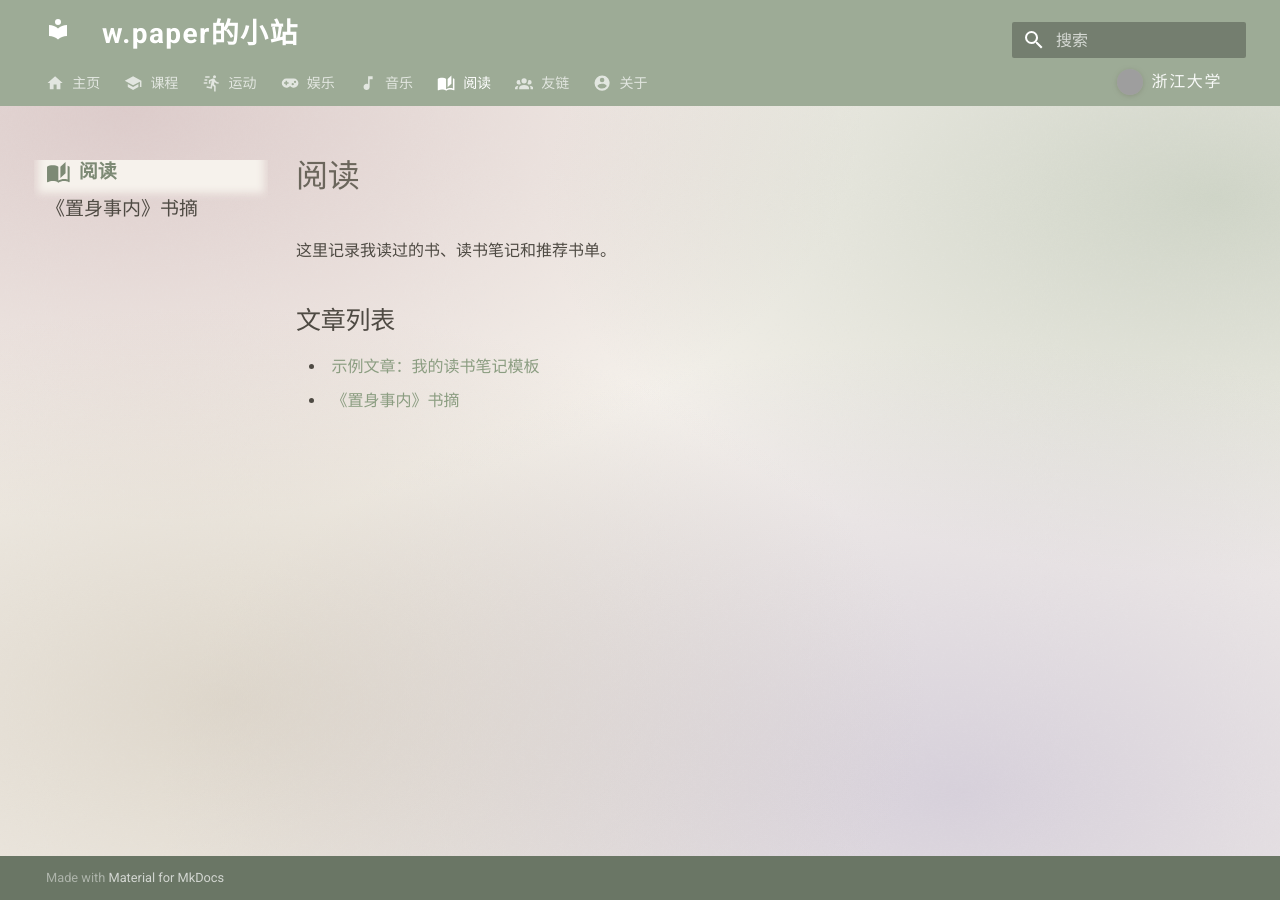
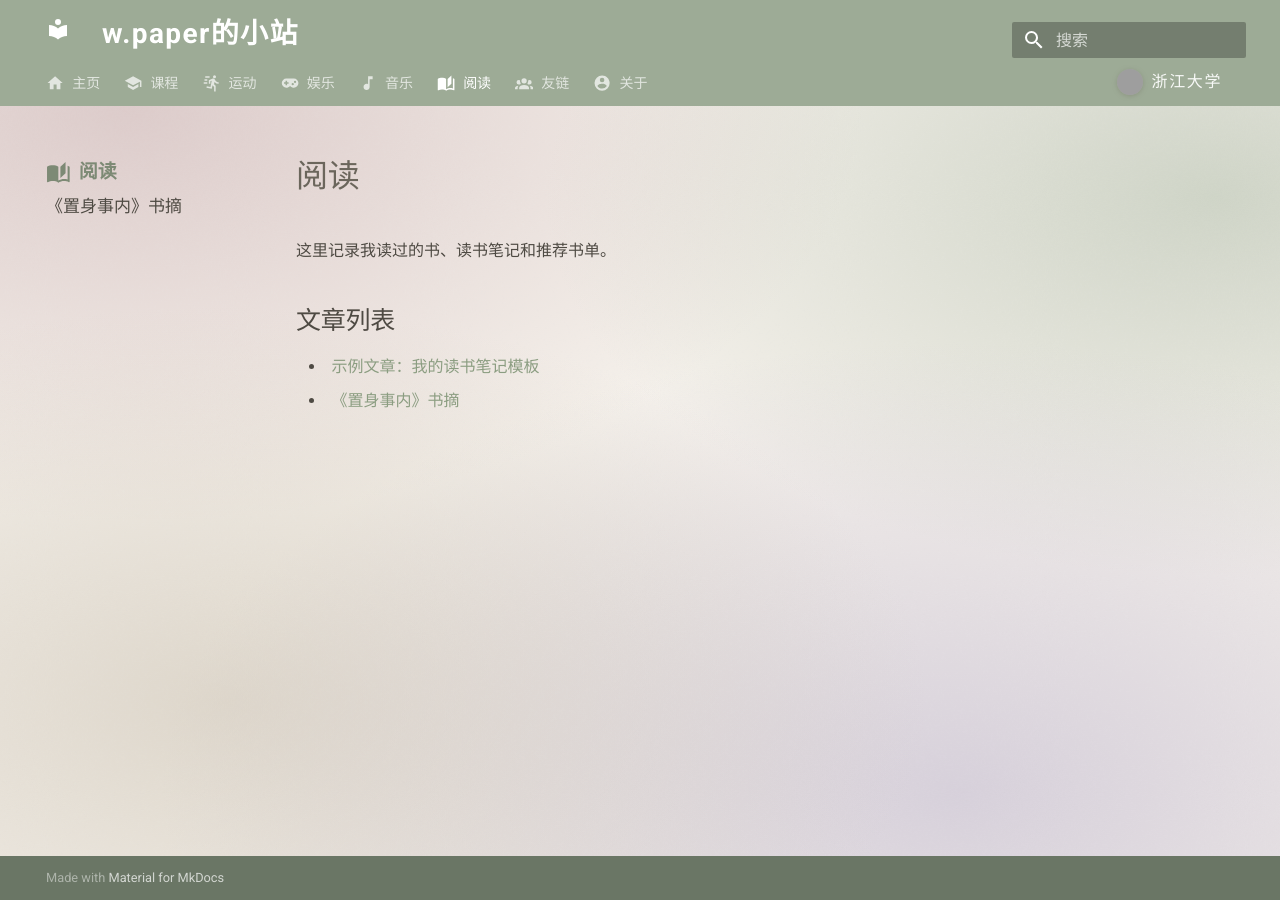
Before and after one commit to U-N-Owen-Ron/U-N-Owen-Ron.github.io, an MkDocs documentation site: the page built from docs/reading/index.md, in a window 1280 px wide. Built offline with MkDocs 1.6.1 and Material for MkDocs 9.7.7, drawn with Linux system fonts in a browser that asks for light colours; grey boxes are pictures that could not be loaded.

Commit message:
Sidebar: smaller nested links, warm-brown hover, remove sticky highlight

```diff
--- a/docs/assets/css/morandi.css
+++ b/docs/assets/css/morandi.css
@@ -140,3 +140,25 @@ html {
 body {
   overflow-x: hidden;
 }
+
+.md-nav__item--nested > .md-nav > .md-nav__list > .md-nav__item > .md-nav__link {
+  font-size: .85rem;
+}
+
+.md-nav__link[href]:hover,
+.md-nav__link[for]:hover,
+.md-nav__link[href]:focus,
+.md-nav__link[for]:focus {
+  color: #a08c6c;
+}
+
+.md-nav--primary .md-nav__item--active > .md-nav__link:hover,
+.md-nav--primary .md-nav__item--active > .md-nav__link:focus {
+  color: #a08c6c;
+}
+
+.md-nav--lifted > .md-nav__list > .md-nav__item--active > .md-nav__link {
+  background: transparent;
+  box-shadow: none;
+  position: static;
+}
```
